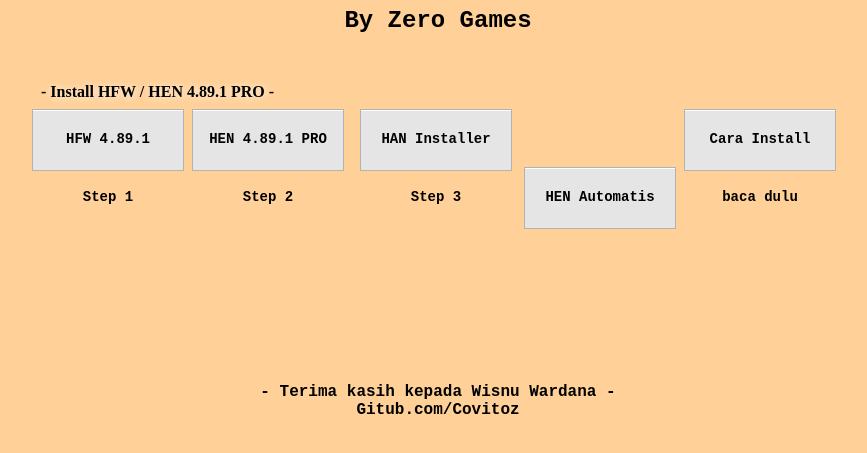
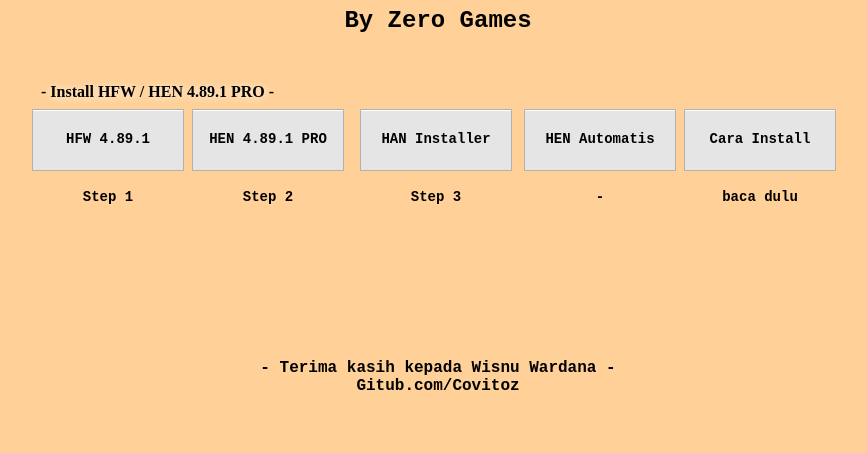
Before and after one commit to Covitoz/Covitoz, a plain HTML site: page index.html in a window 1280 px wide. Shown: the part 139-592 px from the top of the page, without its empty margins (202-1069 px from the left). Drawn offline with Linux system fonts and the light colour scheme; a script that the page names is missing; a web font is replaced by a local one.

Commit message:
Update index.html

```diff
--- a/index.html
+++ b/index.html
@@ -111,7 +111,7 @@ h4 {
 		<a href="https://bit.ly/3Pg2ng1" class="classname">HFW 4.89.1<br>Step 1</a>&nbsp;
 		<a href="https://bit.ly/3Pg2ng1" class="classname">HEN 4.89.1 PRO<br>Step 2</a>&nbsp;&nbsp;&nbsp;
 		<a href="han_installer.html" class="classname">HAN Installer<br> Step 3</a>&nbsp;&nbsp;
-		<a href="HEN.html" class="classname">HEN Automatis</a>&nbsp;
+		<a href="HEN.html" class="classname">HEN Automatis<br> -</a>&nbsp;
                 <a href="./Cara/cara.html" class="classname">Cara Install<br>baca dulu</a>&nbsp;&nbsp;
 
 	</br></br></br></br></br></br></br></br></br>
```
